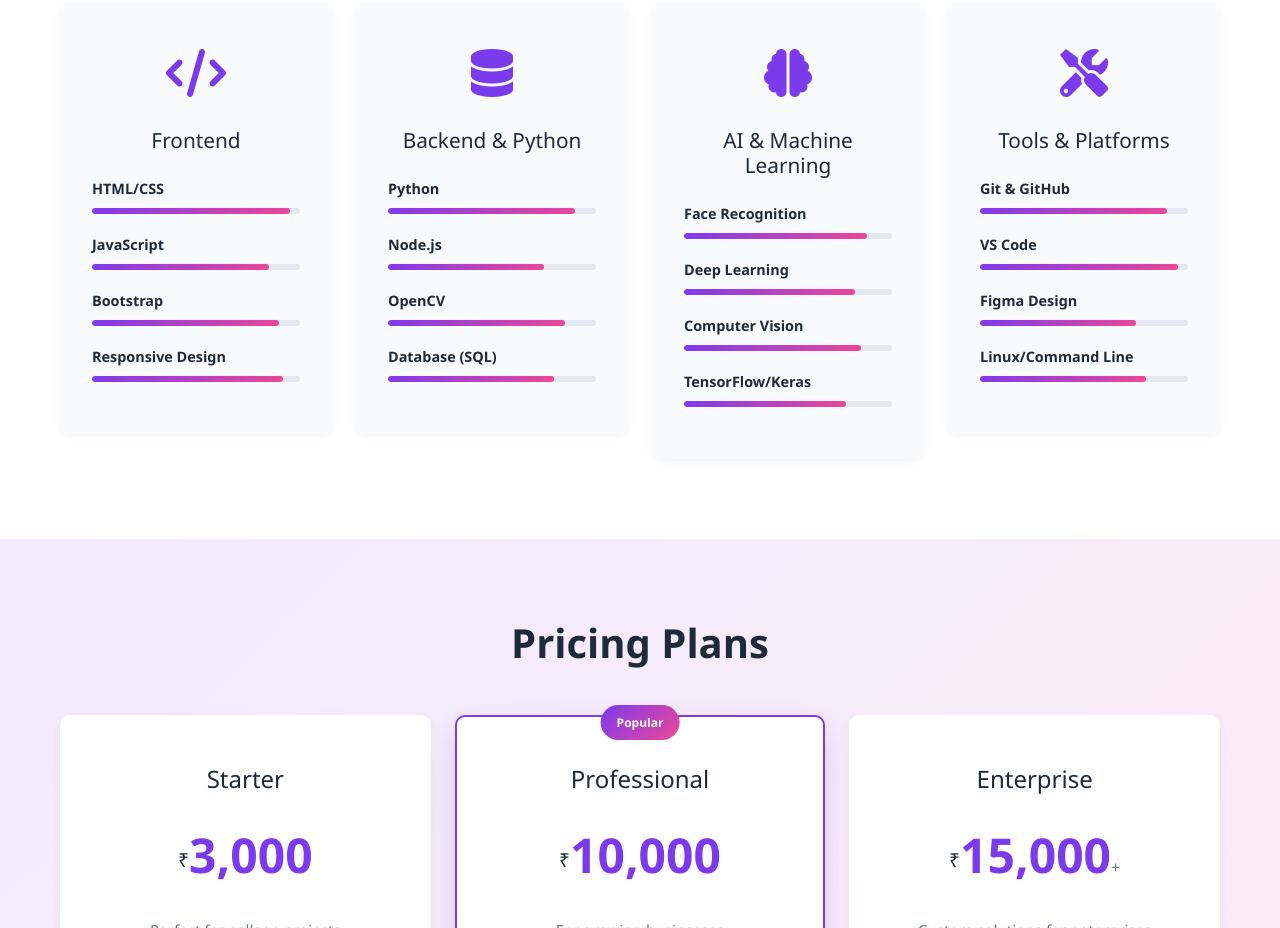
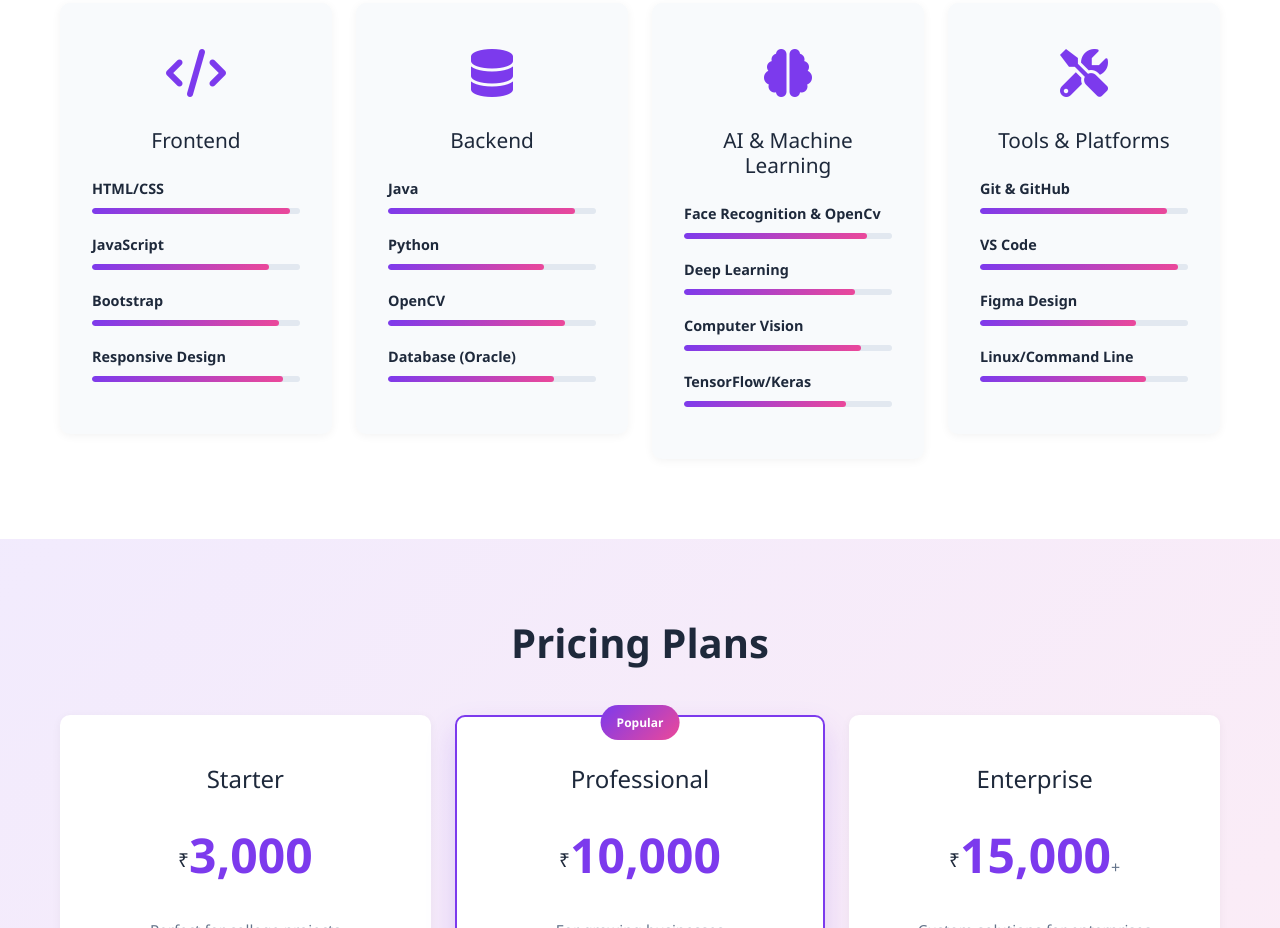
Before and after one commit to ganuborade/nex_layar, a website: page index.html in a window 1280 px wide. Shown: the part 2680-3608 px from the top of the page. Drawn offline with nearby package versions, Linux system fonts and the light colour scheme.

Commit message:
added java

```diff
--- a/index.html
+++ b/index.html
@@ -176,14 +176,14 @@
         <div class="col-md-6 col-lg-3">
           <div class="skill-card">
             <div class="skill-icon"><i class="fas fa-database"></i></div>
-            <h4>Backend & Python</h4>
+            <h4>Backend</h4>
             <div class="skills-list">
               <div class="skill-item">
-                <span>Python</span>
+                <span>Java</span>
                 <div class="skill-bar"><div class="skill-progress" style="width: 90%;"></div></div>
               </div>
               <div class="skill-item">
-                <span>Node.js</span>
+                <span>Python</span>
                 <div class="skill-bar"><div class="skill-progress" style="width: 75%;"></div></div>
               </div>
               <div class="skill-item">
@@ -191,7 +191,7 @@
                 <div class="skill-bar"><div class="skill-progress" style="width: 85%;"></div></div>
               </div>
               <div class="skill-item">
-                <span>Database (SQL)</span>
+                <span>Database (Oracle)</span>
                 <div class="skill-bar"><div class="skill-progress" style="width: 80%;"></div></div>
               </div>
             </div>
@@ -205,7 +205,7 @@
             <h4>AI & Machine Learning</h4>
             <div class="skills-list">
               <div class="skill-item">
-                <span>Face Recognition</span>
+                <span>Face Recognition & OpenCv</span>
                 <div class="skill-bar"><div class="skill-progress" style="width: 88%;"></div></div>
               </div>
               <div class="skill-item">
```
